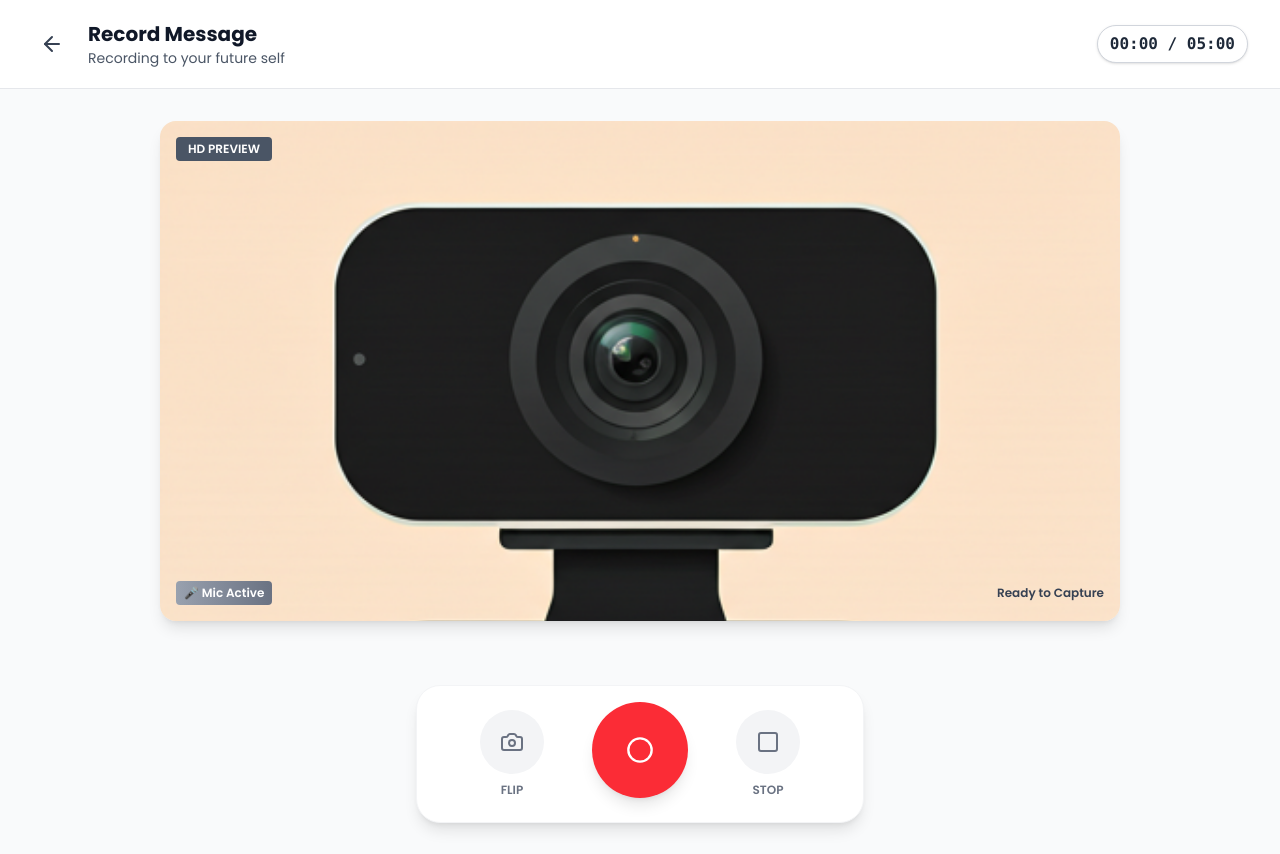
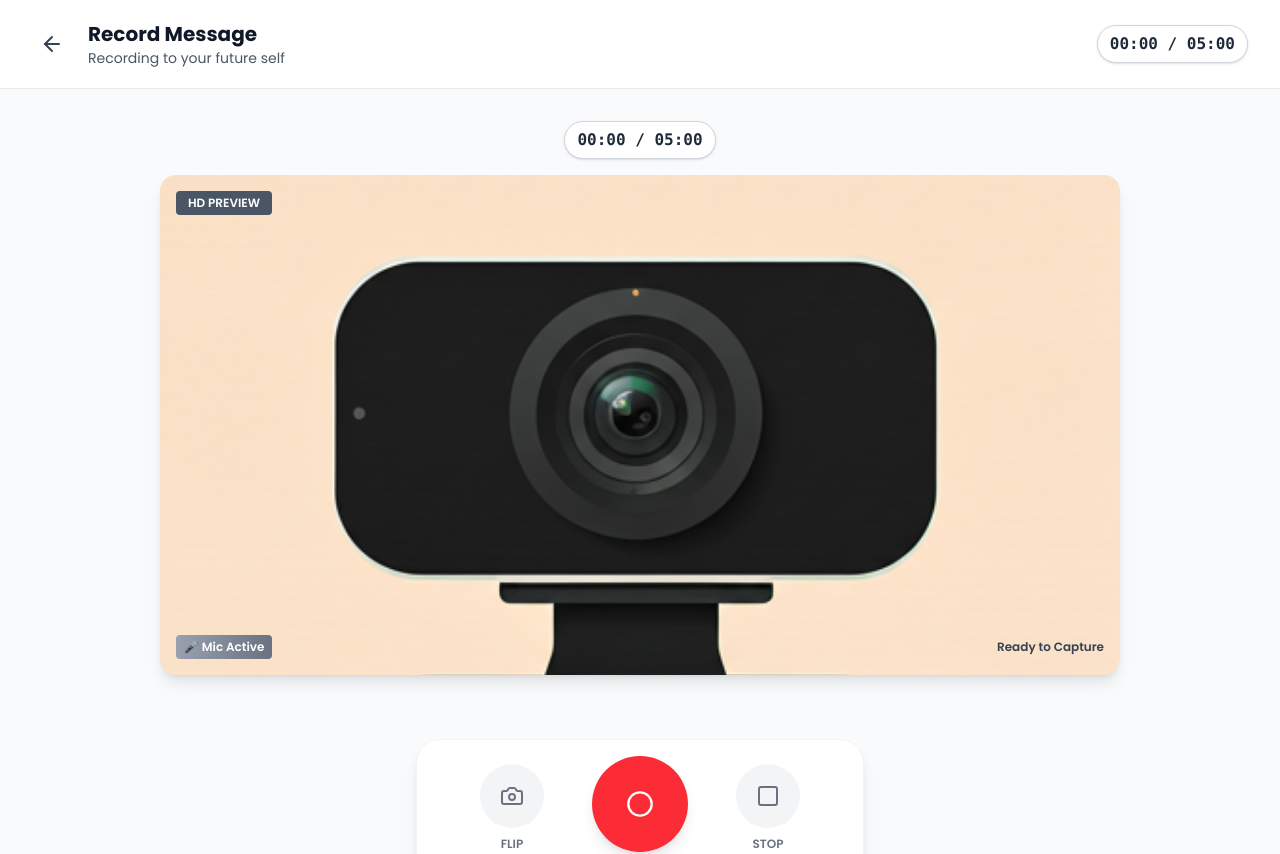
Before and after one commit to Chu29/yonder-mail, a React (Vite) app: page /recording in a window 1280 px wide. Shown: the top 854 px of the page. Built offline with nearby package versions, Linux system fonts and the light colour scheme.

Commit message:
feat: add Timer component to RecordingPage for duration tracking

```diff
--- a/src/pages/Recording/RecordingPage.jsx
+++ b/src/pages/Recording/RecordingPage.jsx
@@ -1,8 +1,8 @@
-import React from "react";
 import RecordingHeader from "./components/RecordingHeader";
 import WebcamPreview from "./components/WebcamPreview";
 import ControlPanel from "./components/ControlPanel";
 import PrivacyNotice from "./components/PrivacyNotice";
+import Timer from "./components/Timer";
 
 const RecordingPage = () => {
   return (
@@ -10,6 +10,11 @@ const RecordingPage = () => {
       <RecordingHeader />
 
       <div className="max-w-5xl mx-auto px-4 sm:px-6 lg:px-8 pt-8">
+        {/* Timer */}
+        <div className="flex justify-center mb-4">
+          <Timer maxDuration={300} />
+        </div>
+
         {/* Webcam Preview */}
         <div className="mb-8">
           <WebcamPreview />
```
